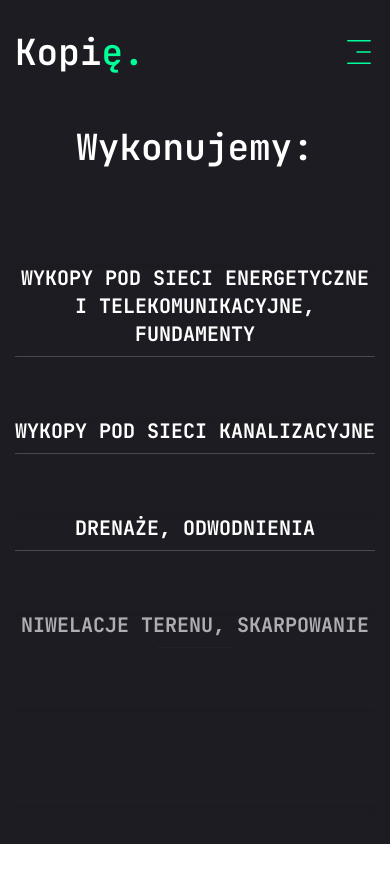
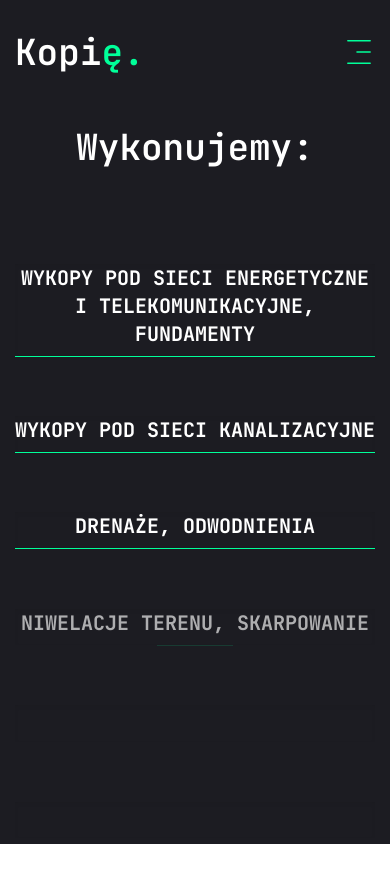
Before and after one commit to TetiPalii/minikoparka-czestochowa, a Next.js app: page /services in a window 390 px wide. Shown: the top 882 px of the page. Built offline with nearby package versions, Linux system fonts and the light colour scheme.

Commit message:
services photo

```diff
--- a/src/app/globals.css
+++ b/src/app/globals.css
@@ -21,9 +21,5 @@
   .text-outline-hover{
     -webkit-text-stroke:1px #00ff99;
   }
-  /* .background{
-    background-image:url("/service.jpeg");
-    background-repeat: no-repeat;
-    background-size: contain;
-  } */
+
 }
--- a/src/app/page.tsx
+++ b/src/app/page.tsx
@@ -1,9 +1,12 @@
+
 import { Button } from "@/components/ui/button";
 import { FaPhoneFlip } from "react-icons/fa6";
 import Image from "next/image";
 import Social from "@/components/Social";
 import Photo from "@/components/Photo";
 import Stats from "@/components/Stats";
+import Link from "next/link";
+import { HoverButton } from "@/components/HoverButton";
 
 export default function Home() {
   return (
@@ -20,9 +23,14 @@ export default function Home() {
             {/**button and socials */}
             <div className="flex flex-col xl:flex-row items-center gap-8">
               <Button variant="outline" className="uppercase flex items-center gap-2" size={"lg"}>
-                <span>Zamów usługę</span>
-                <FaPhoneFlip />
+                <Link href={"tel:+48512419036"} className="flex items-center gap-2">
+                  <span>+48 512 419 036</span>
+                  <FaPhoneFlip />
+                </Link>
               </Button>
+
+
+
               <div className="mb-8 xl:mb-0">
                 <Social containerStyles="flex gap-6" iconStyles="w-9 h-9 flex items-center justify-center border border-accent rounded-full text-accent text-base hover:bg-accent hover:text-primary transition-all duration-500" />
               </div>
--- a/src/app/services/page.tsx
+++ b/src/app/services/page.tsx
@@ -59,7 +59,7 @@ export default function Services() {
                     });
                 }
             }
-        }, services.length * 300 + 500); // Czas trwania animacji wszystkich elementów + dodatkowe opóźnienie
+        }, services.length * 300 + 500);
 
         return () => clearTimeout(timer);
     }, []);
@@ -77,6 +77,8 @@ export default function Services() {
                 >
                     {services.map((service, index) => (
                         <div className="sm:h-[150px] shadow-inner relative  ">
+
+
                             <motion.div
                                 key={index}
                                 initial={{ opacity: 0 }}
@@ -87,6 +89,7 @@ export default function Services() {
                                 className="  flex flex-col flex-1 justify-center items-center gap-2 duration-500 sm:h-full  "
                                 ref={index === services.length - 1 ? lastItemRef : null}
                             >
+
                                 <div className="hidden sm:flex absolute h-full w-full overflow-hidden opacity-[60%]">
                                     <Image src={service.img} alt={service.title} quality={100} className="object-cover rounded-xl w-full" height={150} width="500" />
                                 </div>
@@ -97,8 +100,8 @@ export default function Services() {
                                 </div>
                                 <motion.div
                                     style={{
-                                        height: "1px", // Wysokość borderu
-                                        backgroundColor: "rgba(255, 255, 255, 0.2)", // Kolor borderu
+
+                                        backgroundColor: "#00ff99", // Kolor borderu
                                     }}
 
                                     initial={{ opacity: 0, width: "0%" }}
@@ -108,10 +111,11 @@ export default function Services() {
                                         ease: "easeInOut",
                                         delay: index + 2
                                     }}
-                                    className="sm:hidden"
+                                    className="sm:hidden h-[0.4px]"
 
                                 />
                             </motion.div>
+
                         </div>
                     ))}
                 </motion.div>
--- /dev/null
+++ b/src/components/HoverButton.tsx
@@ -0,0 +1,22 @@
+'use client'
+
+import { useState } from "react";
+import { Button } from "./ui/button";
+import { FaPhoneFlip, FaSquarePhoneFlip } from "react-icons/fa6";
+
+export const HoverButton = () => {
+    const [isHovered, setIsHovered] = useState(false);
+    return <div className="hidden relative xl:inline-block" onMouseEnter={() => { setIsHovered(true) }} onMouseLeave={() => { setIsHovered(false) }}>
+        <Button variant="outline" className=" uppercase flex items-center gap-2" size={"lg"}>
+
+            <span>+48 512 419 036</span>
+            <FaPhoneFlip />
+
+        </Button>
+        {isHovered && (
+            <p className="absolute top-full mt-2 left-1/2 transform -translate-x-1/2 text-accent p-2 rounded shadow-lg w-full text-lg text-center">
+                +48 512 419 036
+            </p>
+        )}
+    </div>
+}
```
